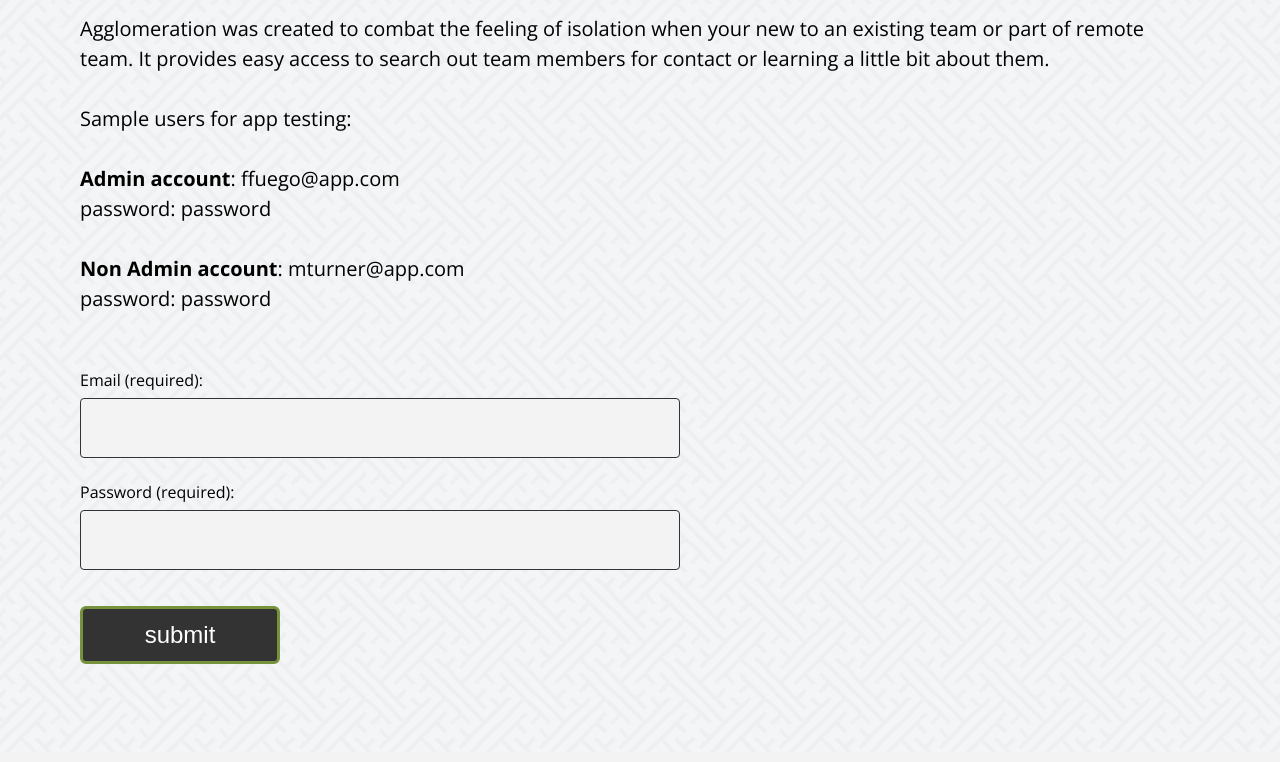
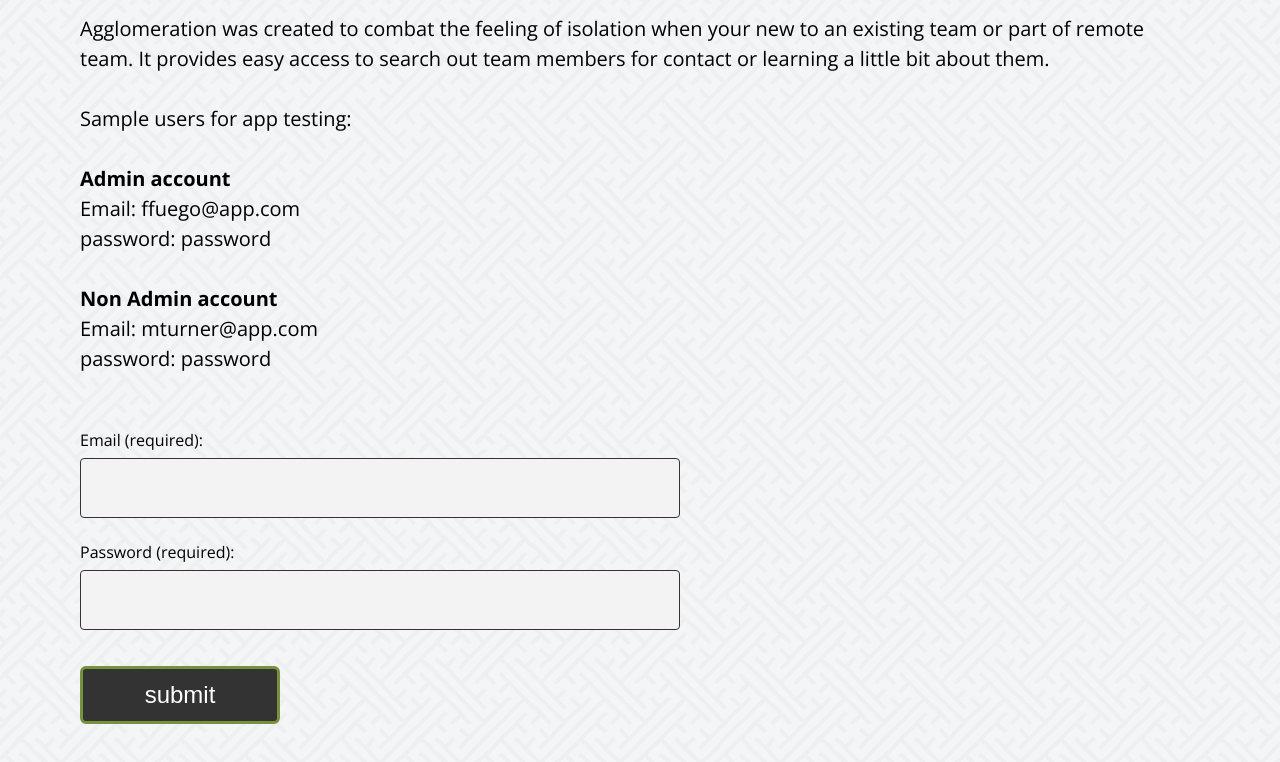
Before and after one commit to IamGrimUs/agglomeration, a website: page public/login.html in a window 1280 px wide. Shown: the part 98-860 px from the top of the page. Drawn offline with nearby package versions, Linux system fonts and the light colour scheme.

Commit message:
further refinement of the login text

```diff
--- a/public/login.html
+++ b/public/login.html
@@ -16,8 +16,8 @@
     <p>Agglomeration was created to combat the feeling of isolation when your new to an existing team or part of remote team.
       It provides easy access to search out team members for contact or learning a little bit about them.
       <br /><br />Sample users for app testing:<br /><br />
-      <span style="font-weight:bold">Admin account</span>: ffuego@app.com<br /> password: password<br /><br />
-      <span style="font-weight:bold">Non Admin account</span>: mturner@app.com<br />password: password</p>
+      <span style="font-weight:bold">Admin account</span><br /> Email: ffuego@app.com<br /> password: password<br /><br />
+      <span style="font-weight:bold">Non Admin account</span><br />Email: mturner@app.com<br />password: password</p>
   </section>
   <section>
     <form class="user-login">
```
